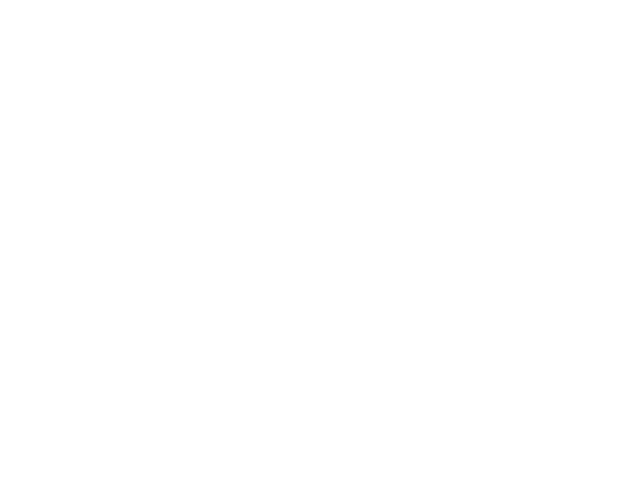
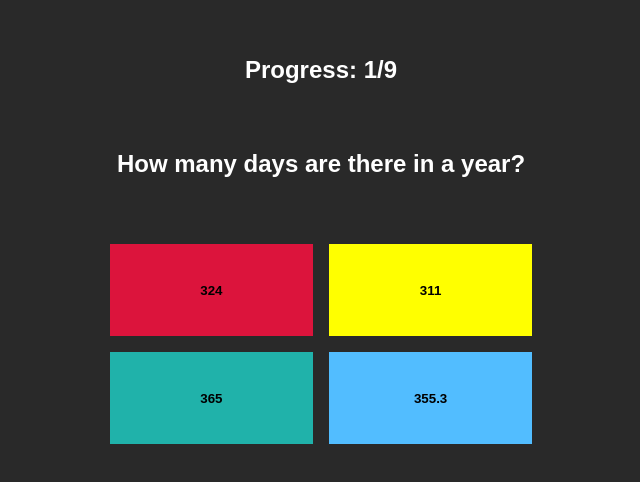
Before and after one commit to foxy773/tema-oppg4, a Vue app: page / in a window 1280 px wide. Shown: the part 150-632 px from the top of the page, without its empty margins (319-959 px from the left). Built offline with nearby package versions, Linux system fonts and the light colour scheme.

Commit message:
:sparkles: Working quizapp with a results page

```diff
--- a/package.json
+++ b/package.json
@@ -18,7 +18,7 @@
   "homepage": "https://github.com/foxy773/tema-oppg4#readme",
   "dependencies": {
     "vue": "^3.2.22",
-    "vue-router": "^3.5.3"
+    "vue-router": "^4.0.12"
   },
   "devDependencies": {
     "@vitejs/plugin-vue": "^1.9.4",
--- a/src/app/App.vue
+++ b/src/app/App.vue
@@ -1,9 +1,17 @@
 <template>
-
+    <QuizApp />
 </template>
 
 <script>
+import ContactForm from "../components/ContactForm.vue"
+import QuizApp from "../components/QuizApp.vue"
 
+export default {
+    components: {
+        ContactForm,
+        QuizApp
+    }
+}
 </script>
 
 <style>
--- a/src/app/app.js
+++ b/src/app/app.js
@@ -4,11 +4,11 @@
 import App from './App.vue';
 import routes from '../routes.js'
 
-const router = createRouter({
+const app_router = createRouter({
     routes: routes,
     history: createWebHistory()
 })
 
 createApp(App)
-    .use(router)
+    .use(app_router)
     .mount('#app');
--- a/src/components/ContactForm.vue
+++ b/src/components/ContactForm.vue
@@ -10,8 +10,8 @@
         <textarea class="contact-form__input contact-form__input__description" cols="4" placeholder="Message" v-model="message"></textarea>
         <div class="contact-form__under-element">
             <label :for="`sizes-input-${index}`" v-for="(size, index) in content.sizes">
-			<div>{{ size }}</div>
-			<input :id="`sizes-input-${index}`" name="sizes" type="checkbox" v-model="form.sizes" :value="size" />
+			    <div>{{ size }}</div>
+			    <input :id="`sizes-input-${index}`" name="sizes" type="checkbox" v-model="form.sizes" :value="size" />
 		    </label>
         </div>
 
--- a/src/routes.js
+++ b/src/routes.js
@@ -1,5 +1,6 @@
 import Home from './views/Home.vue';
 
 export default [
+    {name: 'home', path: '/', component: Home},
     {name: 'home', path: '/', component: Home}
 ]
```
